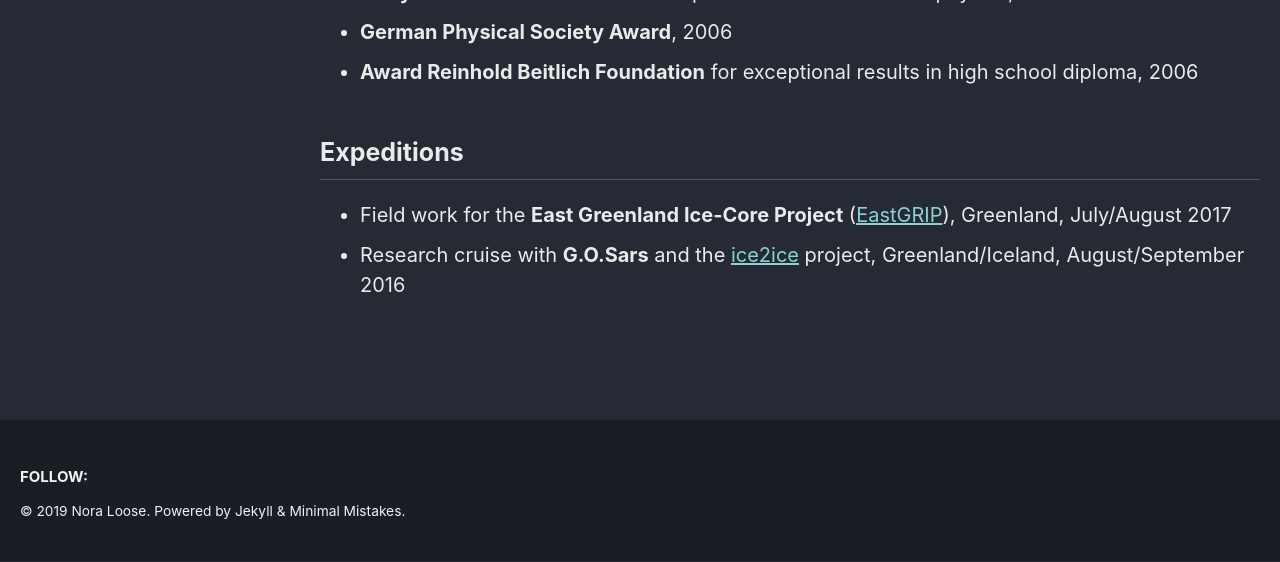
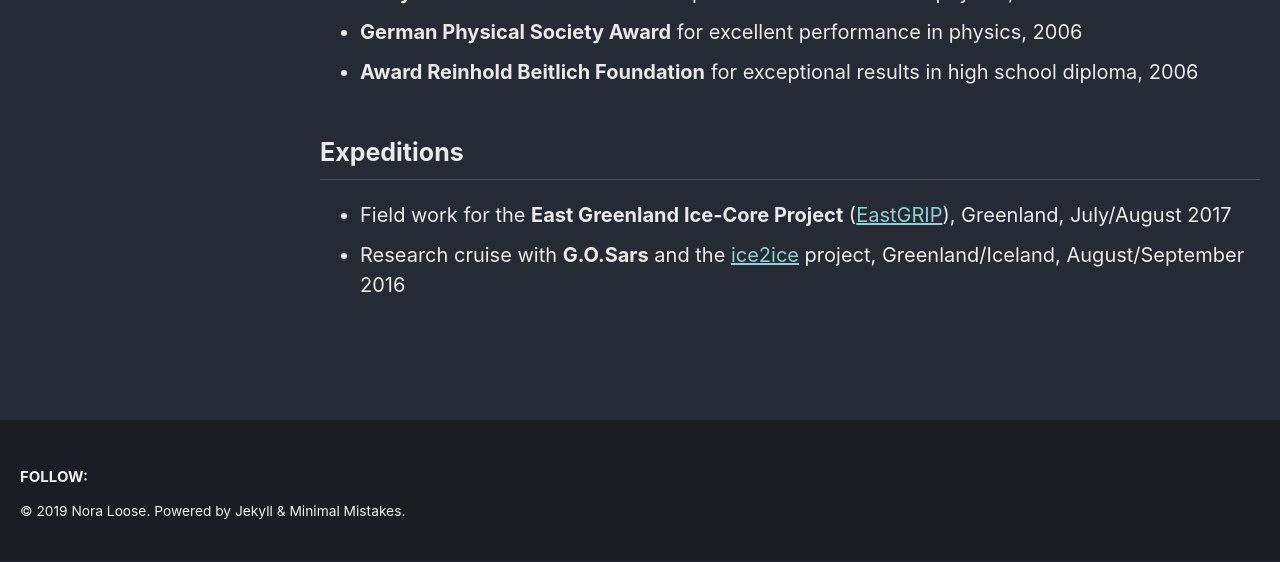
Before and after one commit to NoraLoose/noraloose.github.io, a Jekyll site: the page built from _pages/CV.md, in a window 1280 px wide and 900 px high, scrolled down 819 px, cut to the strip 338-900 px from the top of the window. Built offline with Jekyll 4.4.1, drawn with Linux system fonts in a browser that asks for light colours.

Commit message:
modify CV

```diff
--- a/_pages/CV.md
+++ b/_pages/CV.md
@@ -28,7 +28,7 @@ permalink: /CV/
 - **Scholarship for Study Abroad Program** at the University of Toronto, *University of Bonn*, 2009/2010
 - **Award German National Academic Foundation** ([Studienstiftung des deutschen Volkes](https://www.studienstiftung.de/en/leitbild/)), given to 0.5% of German university students, 2008-2012
 - **Ferry Porsche Award** for excellent performance in math and physics, 2006
-- **German Physical Society Award**, 2006
+- **German Physical Society Award** for excellent performance in physics, 2006
 - **Award Reinhold Beitlich Foundation** for exceptional results in high school diploma, 2006
 
 ## Expeditions
```
